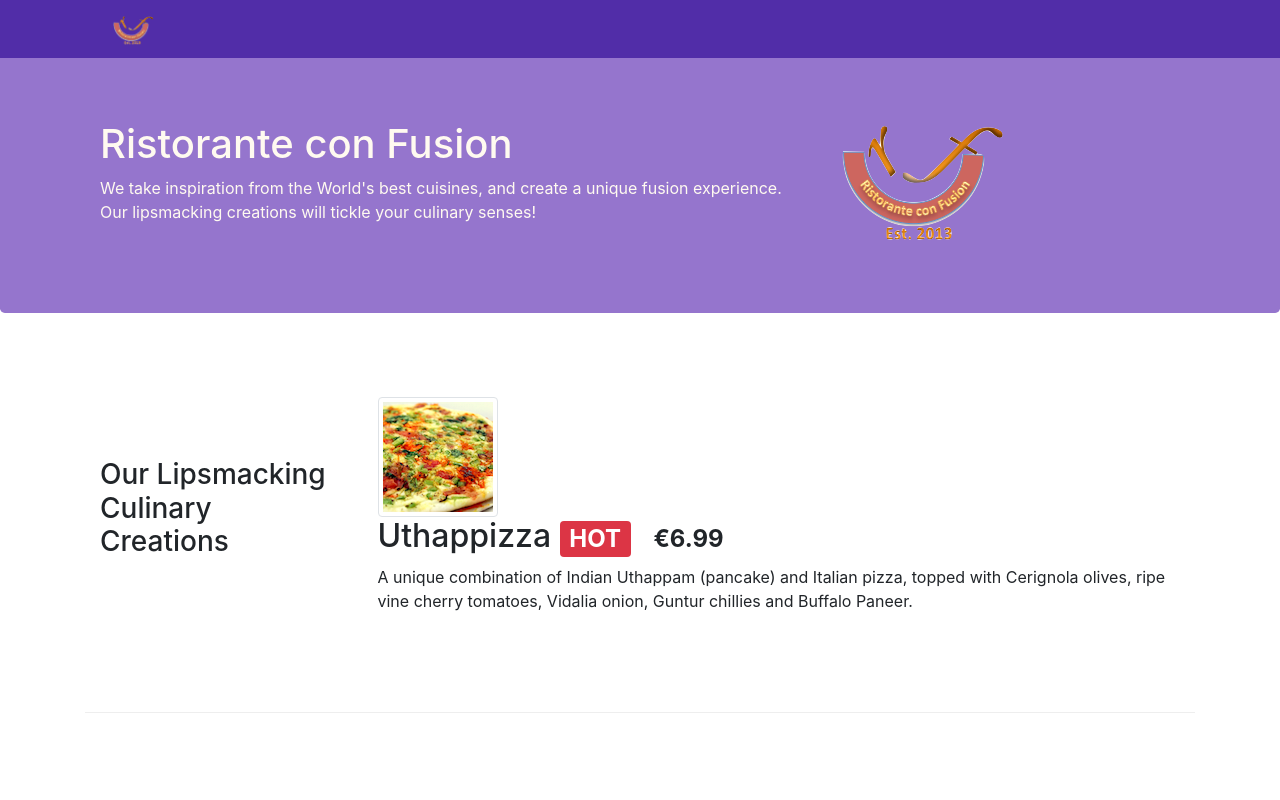
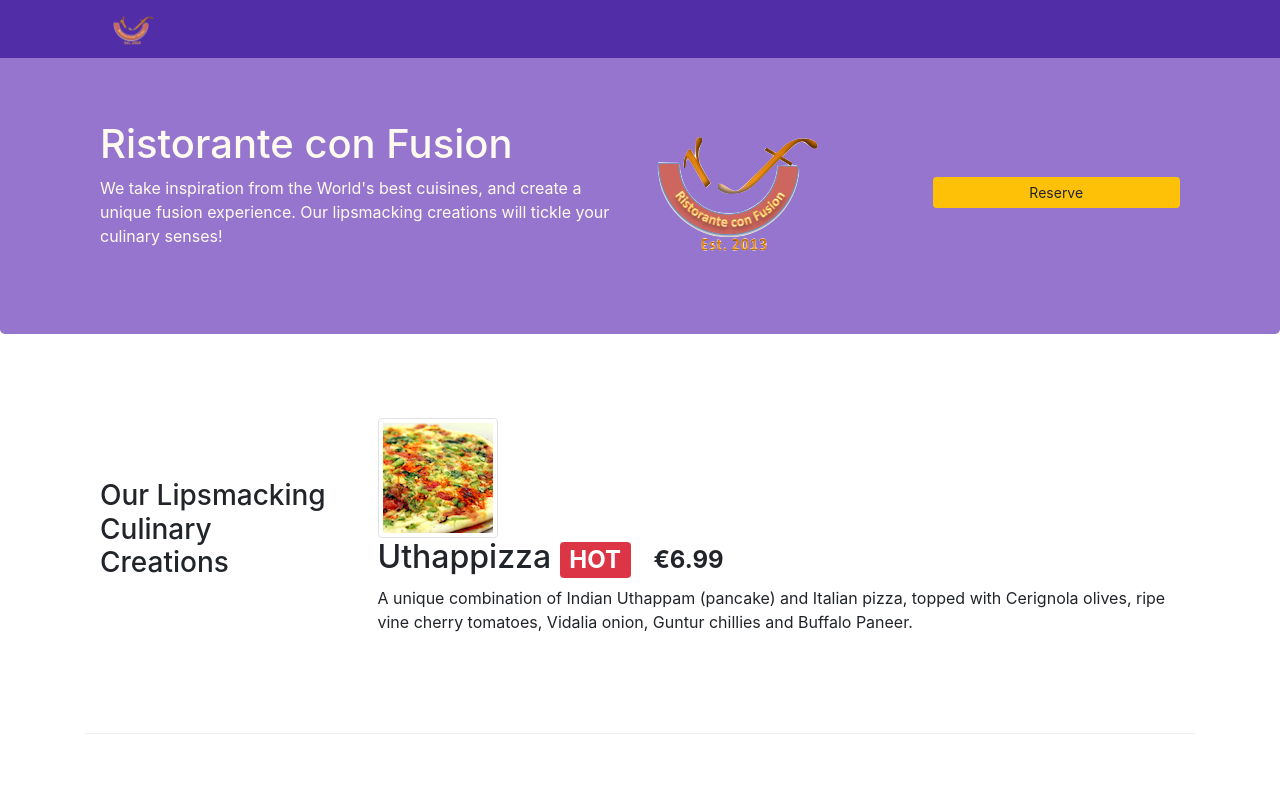
Before and after one commit to esnandakumar/bootstrap, a website: page index.html in a window 1280 px wide. Shown: the top 800 px of the page. Drawn offline with nearby package versions, Linux system fonts and the light colour scheme.

Commit message:
Assignment 2 - Part 3

```diff
--- a/index.html
+++ b/index.html
@@ -47,13 +47,16 @@
     <header class="jumbotron">
         <div class="container">
             <div class="row row-header">
-                <div class="col-12 col-sm-8">
+                <div class="col-6 col-sm-6">
                     <h1>Ristorante con Fusion</h1>
                     <p>We take inspiration from the World's best cuisines, and create a unique fusion experience. Our lipsmacking
                         creations will tickle your culinary senses!</p>
                 </div>
-                <div class="col col-sm align-self-center">
-                    <img src="img/logo.png" class="img-fluid">
+                <div class="col-3 col-sm-3 align-self-center input-group">
+                    <img src="img/logo.png" class="img-fluid flex">
+                </div>
+                <div class="col-3 col-sm-3 align-self-center input-group">
+                    <a href="#Reserve" class="btn btn-warning btn-sm btn-block" role="button">Reserve</a>
                 </div>
             </div>
         </div>
@@ -112,7 +115,7 @@
             </div>
         </div>
         <div class="row-content col-sm-8">
-                <div class="card">
+                <div class="card" id="Reserve">
                     <h3 class="card-header card-warning text-white" style="width: 100%">Reserve a Table</h3>
                     <form class="col-sm-12 row">
                         <div class="col-xs-12 col-sm-3 align-items-center">
```
